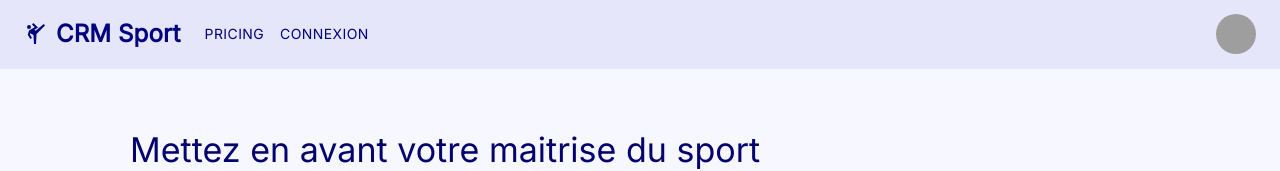
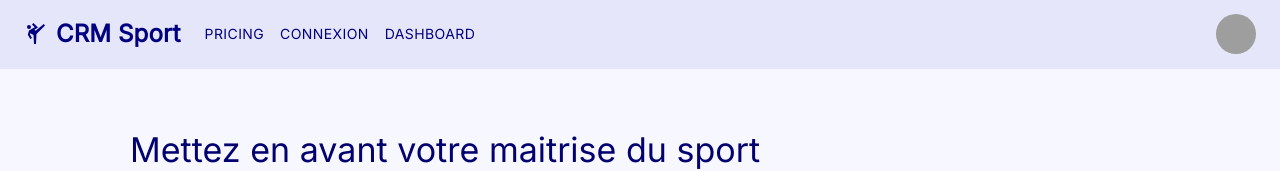
Before and after one commit to Jezekael/crm_sports_app, a React (Create React App) app: page / in a window 1280 px wide. Shown: the top 171 px of the page. Built offline with nearby package versions, Linux system fonts and the light colour scheme; grey boxes are pictures that could not be loaded.

Commit message:
Change dashboard location

```diff
--- a/src/App.js
+++ b/src/App.js
@@ -29,10 +29,10 @@ import Account from "./pages/account";
 import Dashboard from './pages/dashboard';
 import Pricing from './pages/pricing';
 
-const pages = ['Pricing', 'Connexion'];
-const pathPages = ['/pricing', '/Connexion'];
-const settings = ['Account', 'Dashboard', 'Logout'];
-const pathSettings = ['/account', '/dashboard', '/logout']
+const pages = ['Pricing', 'Connexion', 'Dashboard'];
+const pathPages = ['/pricing', '/connexion', '/dashboard'];
+const settings = ['Account', 'Logout'];
+const pathSettings = ['/account', '/logout']
 
 function Copyright(props) {
   return (
@@ -184,6 +184,7 @@ function App() {
                     ))}
                   </Menu>
                 </Box>
+
                 <AdbIcon sx={{ color: theme.palette.primary.main, display: { xs: 'flex', md: 'none' }, mr: 1 }} />
                 <Typography
                   variant="h5"
@@ -203,6 +204,7 @@ function App() {
                 >
                   CRM Sport
                 </Typography>
+
                 <Box sx={{ flexGrow: 1, display: { xs: 'none', md: 'flex' } }}>
                   {pages.map((page) => (
                     <Button
```
